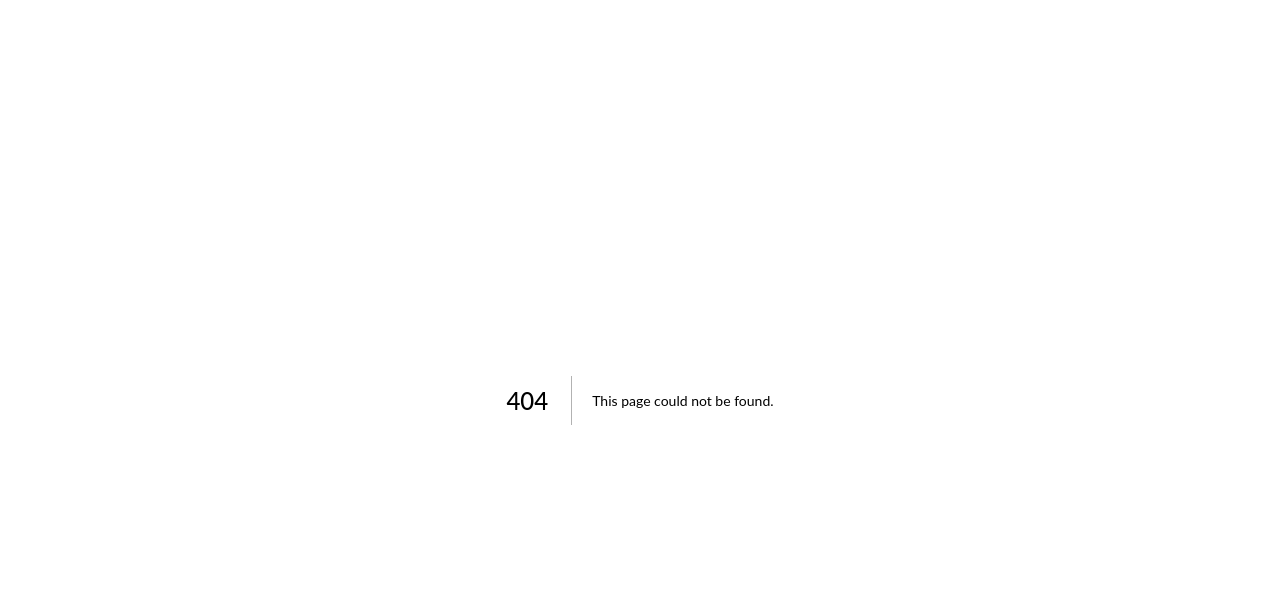
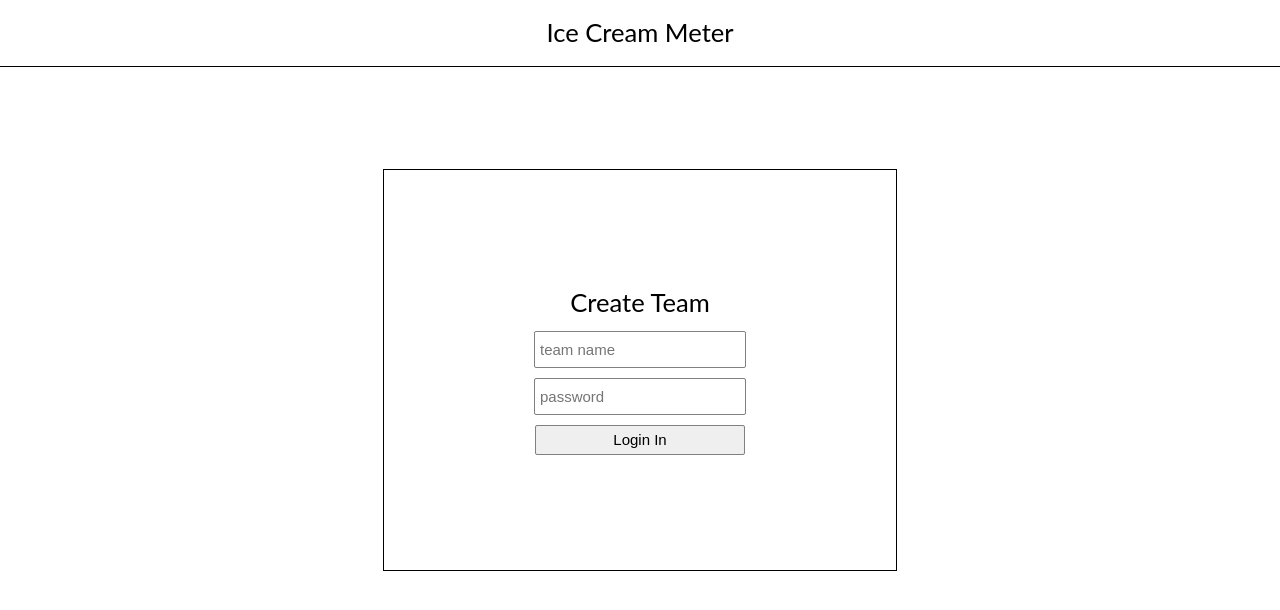
Before and after one commit to cksharma11/ice-cream-meter, a Next.js app: page /logInTeam in a window 1280 px wide. Before the commit this address had no page. Shown: the top 610 px of the page. Built offline with nearby package versions, Linux system fonts and the light colour scheme.

Commit message:
Intial Login team page

```diff
--- a/components/CreateTeam/CreateTeam.js
+++ b/components/CreateTeam/CreateTeam.js
@@ -12,14 +12,14 @@ const CreateTeam = () => {
         className="createTeamForm flex"
       >
         <h1 className="formTitle">Create Team</h1>
-        <input type="text" placeholder="team name" name="teamName" />
-        <input type="password" placeholder="password" name="password" />
+        <input type="text" placeholder="team name" name="teamName" required/>
+        <input type="password" placeholder="password" name="password" required/>
         <input
           type="password"
           placeholder="confirm-password"
           name="confirmPassword"
         />
-        <input type="submit" value="submit" />
+        <input type="submit" value="Create Team" />
       </form>
       <style jsx>{CreateTeamStyles}</style>
     </div>
--- a/components/Landing/Landing.js
+++ b/components/Landing/Landing.js
@@ -11,7 +11,7 @@ const Landing = () => {
         <Link href="/createTeam">
           <a className="link">Create Team</a>
         </Link>
-        <Link href="/">
+        <Link href="/logInTeam">
           <a className="link">Log In Team</a>
         </Link>
       </div>
--- /dev/null
+++ b/components/LogInTeam/LogInTeam.js
@@ -0,0 +1,29 @@
+import React from "react";
+import LoginInTeamStyles from "./LogInTeam.style";
+import Header from "../Header/Header";
+
+const LoginTeam = () => {
+  return (
+    <div className="container flex">
+      <Header />
+      <form
+        method="POST"
+        action="/api/logInTeam"
+        className="logInTeamForm flex"
+      >
+        <h1 className="formTitle">Create Team</h1>
+        <input type="text" placeholder="team name" name="teamName" required />
+        <input
+          type="password"
+          placeholder="password"
+          name="password"
+          required
+        />
+        <input type="submit" value="Login In" />
+      </form>
+      <style jsx>{LoginInTeamStyles}</style>
+    </div>
+  );
+};
+
+export default LoginTeam;
--- /dev/null
+++ b/components/LogInTeam/LogInTeam.style.js
@@ -0,0 +1,32 @@
+import css from "styled-jsx/css";
+
+const LoginInTeamStyles = css`
+  .logInTeamForm {
+    height: 400px;
+    width: 40%;
+    border: 1px solid black;
+    margin-top: 8%;
+  }
+
+  input,
+  input[type="submit"] {
+    height: 25px;
+    width: 200px;
+    border-radius: 2px;
+    border: 1px solid gray;
+    padding: 5px;
+    margin: 5px;
+    font-size: 15px;
+  }
+
+  input[type="submit"] {
+    width: 210px;
+    height: 30px;
+  }
+
+  .formTitle {
+    padding: 10px;
+  }
+`;
+
+export default LoginInTeamStyles;
--- /dev/null
+++ b/pages/logInTeam.js
@@ -0,0 +1,5 @@
+import LoginTeam from "../components/LogInTeam/LogInTeam";
+
+export default function Index() {
+  return <LoginTeam />;
+}
```
